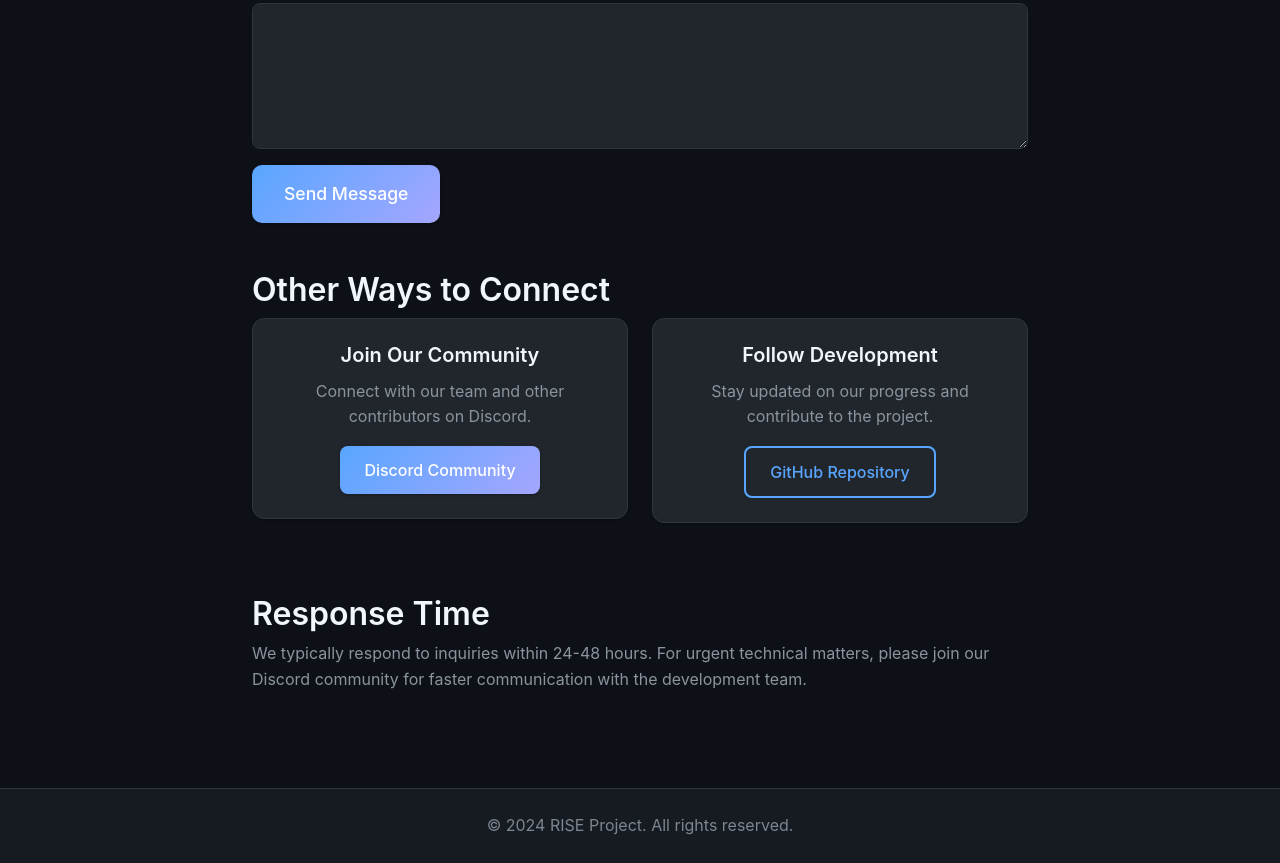
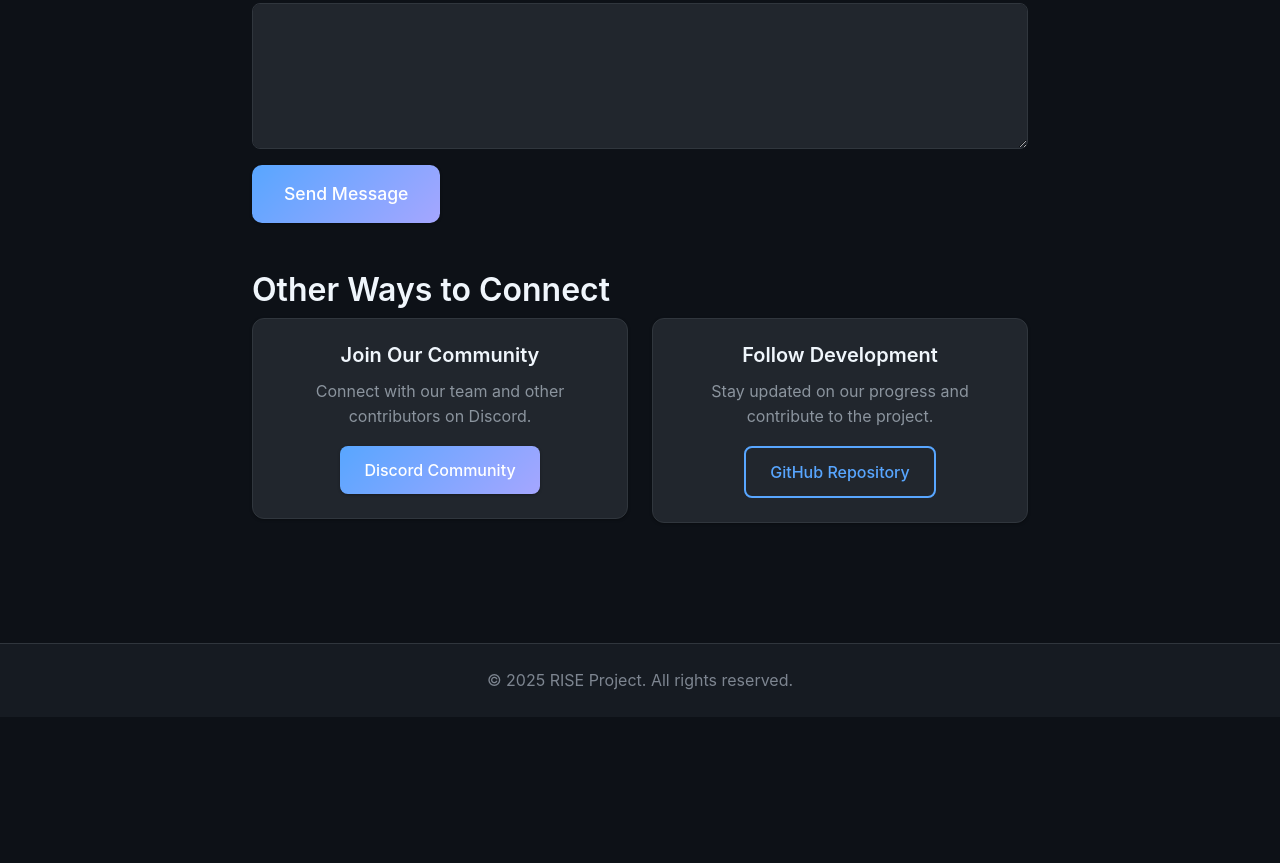
Before and after one commit to katerib/RISE, a plain HTML site: page pages/contact.html in a window 1280 px wide. Shown: the part 803-1666 px from the top of the page. After the commit the page ends 1520 px from the top, so only its background shows below. Drawn offline with nearby package versions, Linux system fonts and the light colour scheme.

Commit message:
Update contact page

```diff
--- a/pages/contact.html
+++ b/pages/contact.html
@@ -116,18 +116,13 @@
                         </div>
                     </div>
                 </section>
-
-                <section class="mb-5">
-                    <h2>Response Time</h2>
-                    <p>We typically respond to inquiries within 24-48 hours. For urgent technical matters, please join our Discord community for faster communication with the development team.</p>
-                </section>
             </div>
         </div>
     </main>
 
     <footer class="py-4 mt-5">
         <div class="container text-center">
-            <p>&copy; 2024 RISE Project. All rights reserved.</p>
+            <p>&copy; 2025 RISE Project. All rights reserved.</p>
         </div>
     </footer>
 
```
